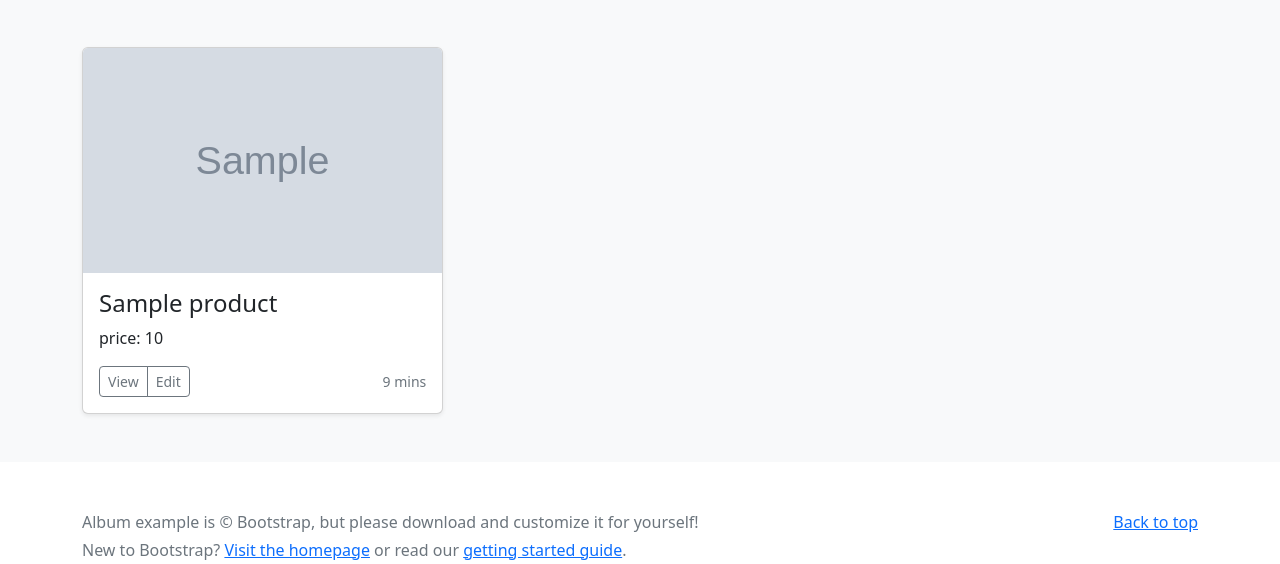
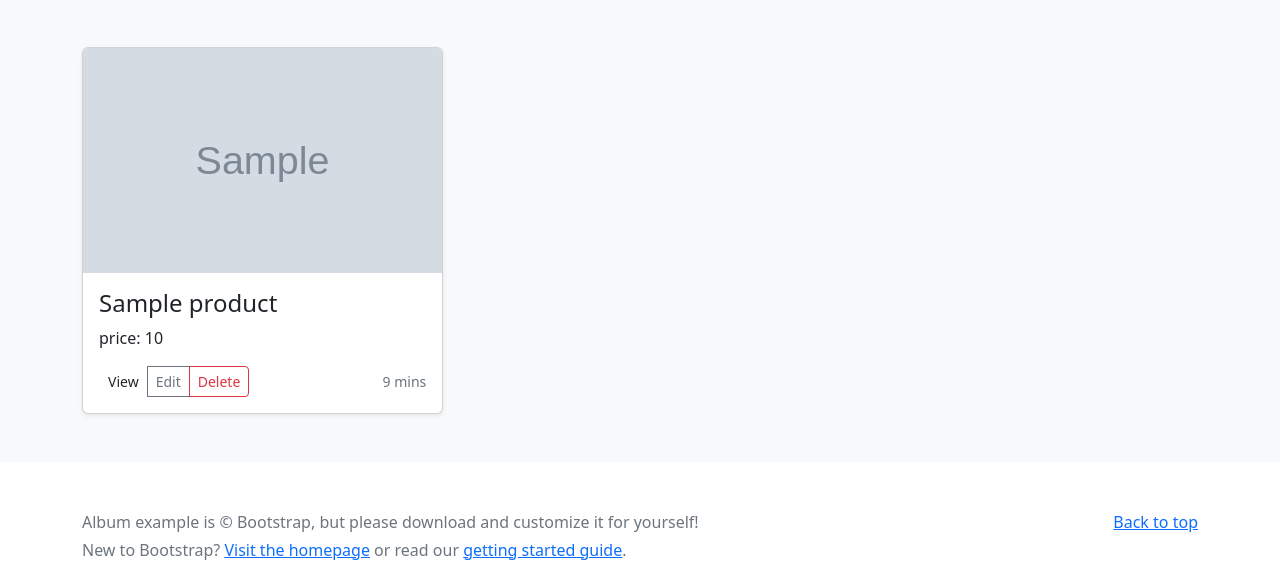
Before and after one commit to pypygeek/OnlineStore, a Flask app: page /products/list in a window 1280 px wide. Shown: the part 481-1045 px from the top of the page. Run offline with Flask 2, Linux system fonts and the light colour scheme; grey boxes marked "Sample" are stand-in pictures; a database or web service that is not in the repository returns one stand-in record (values such as "Sample title"); some libraries are stand-ins or nearby versions.

Commit message:
Add delete

```diff
--- a/controllers/product.py
+++ b/controllers/product.py
@@ -34,6 +34,12 @@ def get_products():
 
     return render_template('products.html', products=products)
 
+@product.route('/<product_id>/delete')
+def delete(product_id):
+    # 상품 삭제
+    Product.delete_one(product_id)
+    return "상품이 정상적으로 삭제되었습니다."
+
 def _upload_file(img_file):
     timestamp = str(datetime.now().timestamp())
     filename = timestamp + '_' + secure_filename(img_file.filename)
--- a/models/product.py
+++ b/models/product.py
@@ -1,5 +1,6 @@
 from .mongodb import conn_mongodb
 from datetime import datetime
+from bson import ObjectId
 
 class Product():
     @staticmethod
@@ -22,3 +23,8 @@ class Product():
         products = db.products.find({})
 
         return products
+
+    @staticmethod
+    def delete_one(id):
+        db = conn_mongodb()
+        db.products.delete_one({'_id':ObjectId(id)})
--- a/templates/products.html
+++ b/templates/products.html
@@ -79,8 +79,9 @@
                                 <p class="card-text">price: {{product['price']}}</p>
                                 <div class="d-flex justify-content-between align-items-center">
                                     <div class="btn-group">
-                                    <button type="button" class="btn btn-sm btn-outline-secondary">View</button>
+                                    <button type="button" class="btn btn-sm btn-outline-secondary-primary">View</button>
                                     <button type="button" class="btn btn-sm btn-outline-secondary">Edit</button>
+                                    <a href="/products/{{product['_id']}}/delete" type="button" class="btn btn-sm btn-outline-danger">Delete</a>
                                     </div>
                                     <small class="text-muted">9 mins</small>
                                 </div>
```
